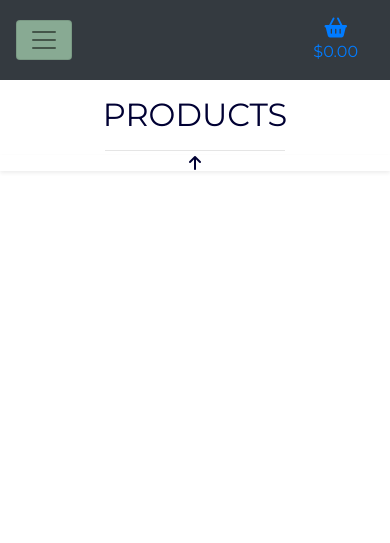
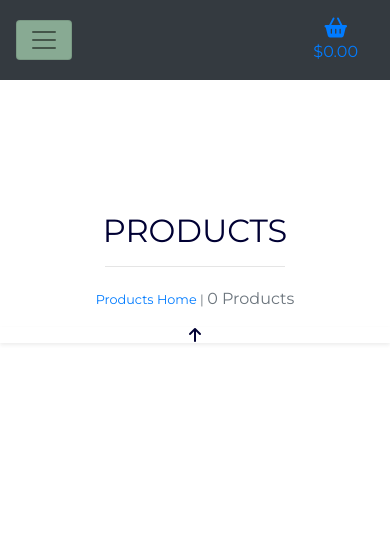
Before and after one commit to LaiMo2020/V_Getable, a Django app: page /products/ in a window 390 px wide. Shown: the top 543 px of the page. Run offline with Django 3.2, Linux system fonts and the light colour scheme; data that the repository does not hold is empty; parts of the project's set-up code (start-up, migrations or seed data) failed here and were passed over; some libraries are stand-ins or nearby versions; some web fonts are replaced.

Commit message:
adding header(padding ) for products pages+profile

```diff
--- a/products/templates/products/products.html
+++ b/products/templates/products/products.html
@@ -1,6 +1,13 @@
 {% extends "base.html" %}
 {% load static %}
 
+{% block page_header %}
+    <div class="container header-container">
+        <div class="row">
+            <div class="col"></div>
+        </div>
+    </div>
+{% endblock %}
 {% block content %}
 <div class="overlay"></div>
 <div class="container-fluid">
@@ -12,7 +19,14 @@
         </div>
     </div>
 
-
+    <div class="col-12 col-md-6 order-md-first">
+        <p class="text-muted mt-3 text-center text-md-left">
+            {% if search_term or current_categories or current_sorting != 'None_None' %}
+            <span class="small"><a href="{% url 'products' %}">Products Home</a> | </span>
+            {% endif %}
+            {{ products|length }} Products{% if search_term %} found for <strong>"{{ search_term }}"</strong>{% endif %}
+        </p>
+    </div>
 </div>
 <div class="container">
 <div class="row products">
```
Also changed, not shown: products/templates/products/add_product.html (+8 -0 lines), products/templates/products/edit_product.html (+7 -1 lines), products/templates/products/product_detail.html (+8 -0 lines), profiles/templates/profiles/profile.html (+7 -0 lines).
